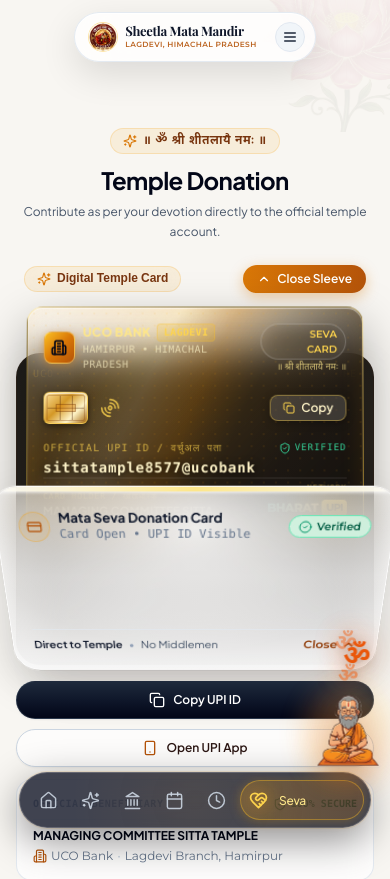
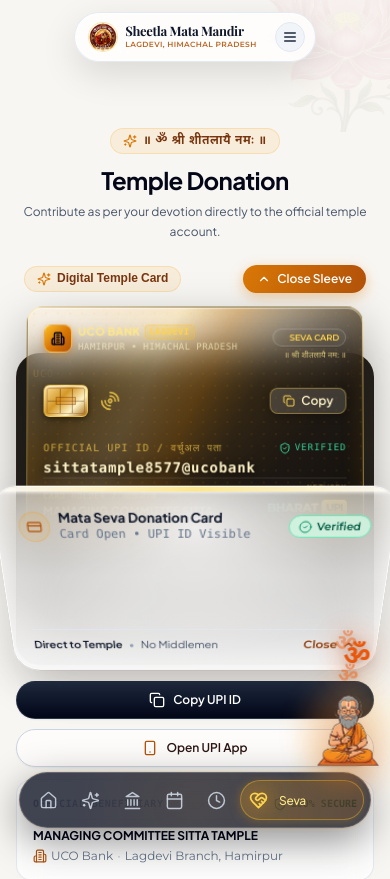
Before and after one commit to harshlagwal/Sheetla-Mata-Mandir-Website, a React (Vite) app: page /donate in a window 390 px wide. Shown: the top 879 px of the page. Built offline with nearby package versions, Linux system fonts and the light colour scheme; a web font is replaced by a local one.

Commit message:
fix(donate): keep SEVA CARD in single line and optimize mobile sizing for OnePlus devices

```diff
--- a/src/components/donation/GlassAtmDonationCard.tsx
+++ b/src/components/donation/GlassAtmDonationCard.tsx
@@ -163,30 +163,30 @@
           <div className="relative h-full p-4 sm:p-5 flex flex-col justify-between text-white">
             {/* Top Row: Bank Info & Temple Trust Header */}
             <div className="flex items-start justify-between gap-2">
-              <div className="flex items-center gap-2">
-                <div className="w-8 h-8 rounded-lg bg-gradient-to-br from-amber-400 via-amber-600 to-amber-700 flex items-center justify-center shadow-[0_2px_8px_rgba(217,119,6,0.4)] border border-amber-200/50">
-                  <Building2 className="w-4 h-4 text-slate-950 stroke-[2.5]" />
+              <div className="flex items-center gap-1.5 sm:gap-2 min-w-0">
+                <div className="w-7 h-7 sm:w-8 sm:h-8 rounded-lg bg-gradient-to-br from-amber-400 via-amber-600 to-amber-700 flex items-center justify-center shadow-[0_2px_8px_rgba(217,119,6,0.4)] border border-amber-200/50 shrink-0">
+                  <Building2 className="w-3.5 h-3.5 sm:w-4 sm:h-4 text-slate-950 stroke-[2.5]" />
                 </div>
-                <div>
-                  <div className="font-google font-extrabold text-xs sm:text-sm tracking-wide text-amber-200 uppercase flex items-center gap-1.5">
+                <div className="min-w-0">
+                  <div className="font-google font-extrabold text-[11px] xs:text-xs sm:text-sm tracking-wide text-amber-200 uppercase flex items-center gap-1 sm:gap-1.5 truncate">
                     <span>{DONATION_CONFIG.bankName}</span>
-                    <span className="text-[10px] px-1.5 py-0.2 rounded bg-amber-400/20 text-amber-300 font-mono border border-amber-400/30">
+                    <span className="text-[9px] sm:text-[10px] px-1 sm:px-1.5 py-0.2 rounded bg-amber-400/20 text-amber-300 font-mono border border-amber-400/30 shrink-0">
                       LAGDEVI
                     </span>
                   </div>
-                  <div className="text-[10px] text-amber-100/70 font-mono tracking-wider">
+                  <div className="text-[9px] sm:text-[10px] text-amber-100/70 font-mono tracking-wider truncate">
                     HAMIRPUR • HIMACHAL PRADESH
                   </div>
                 </div>
               </div>
 
               {/* Temple Crest / Holographic Badge */}
-              <div className="text-right">
-                <div className="inline-flex items-center gap-1 px-2 py-0.5 rounded-full bg-white/10 border border-white/20 backdrop-blur-md text-[10px] font-semibold text-amber-300">
-                  <span className="w-1.5 h-1.5 rounded-full bg-emerald-400 animate-ping" />
-                  <span>SEVA CARD</span>
+              <div className="text-right shrink-0">
+                <div className="inline-flex items-center gap-1 px-1.5 sm:px-2 py-0.5 rounded-full bg-white/10 border border-white/20 backdrop-blur-md text-[8.5px] xs:text-[9.5px] sm:text-[10px] font-semibold text-amber-300 whitespace-nowrap shrink-0">
+                  <span className="w-1.5 h-1.5 rounded-full bg-emerald-400 animate-ping shrink-0" />
+                  <span className="whitespace-nowrap tracking-tight">SEVA CARD</span>
                 </div>
-                <div className="text-[9px] font-hindi text-amber-200/80 mt-0.5">
+                <div className="text-[8px] xs:text-[9px] font-hindi text-amber-200/80 mt-0.5 whitespace-nowrap">
                   ॥ श्री शीतलायै नमः ॥
                 </div>
               </div>
```
